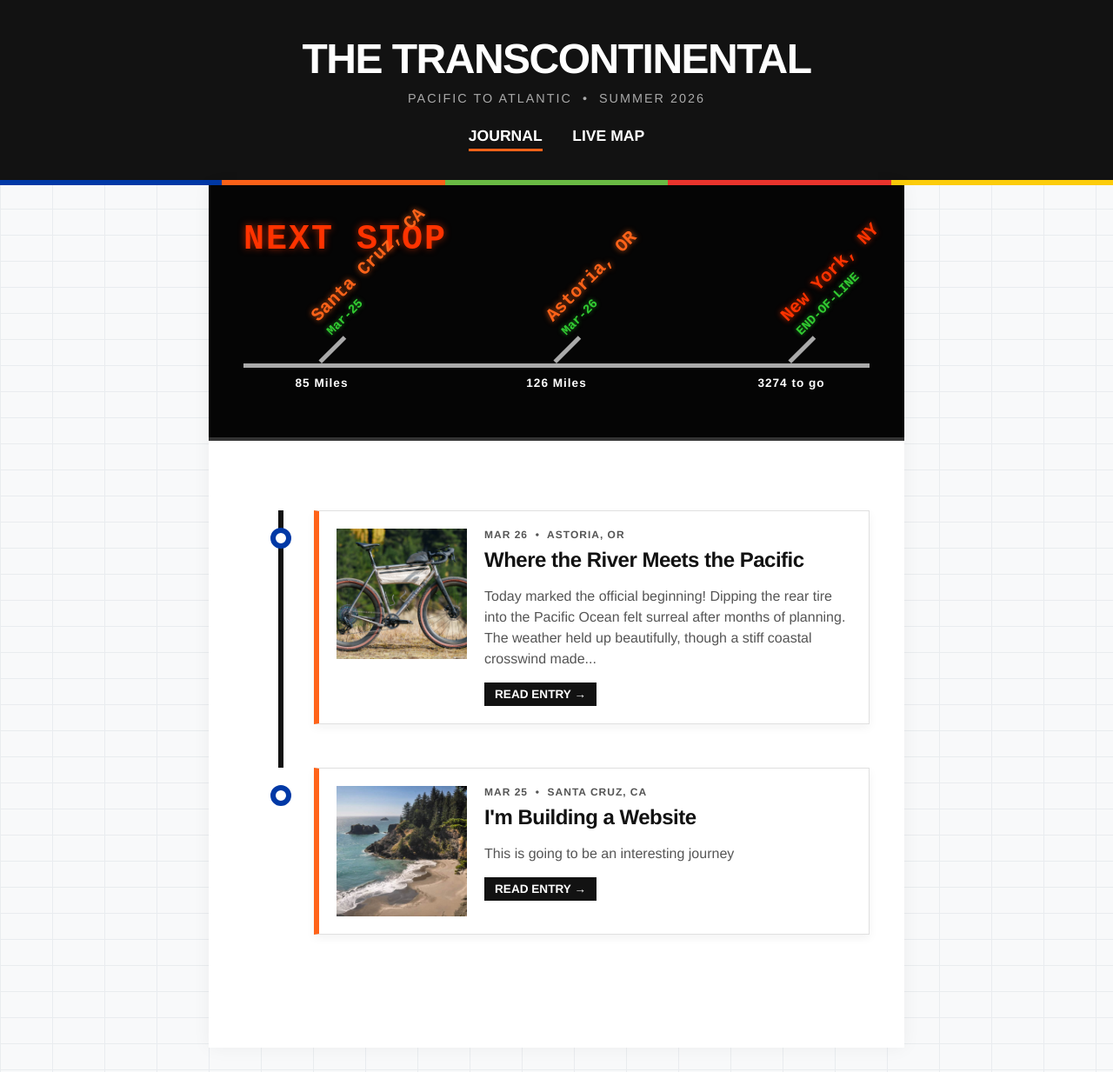
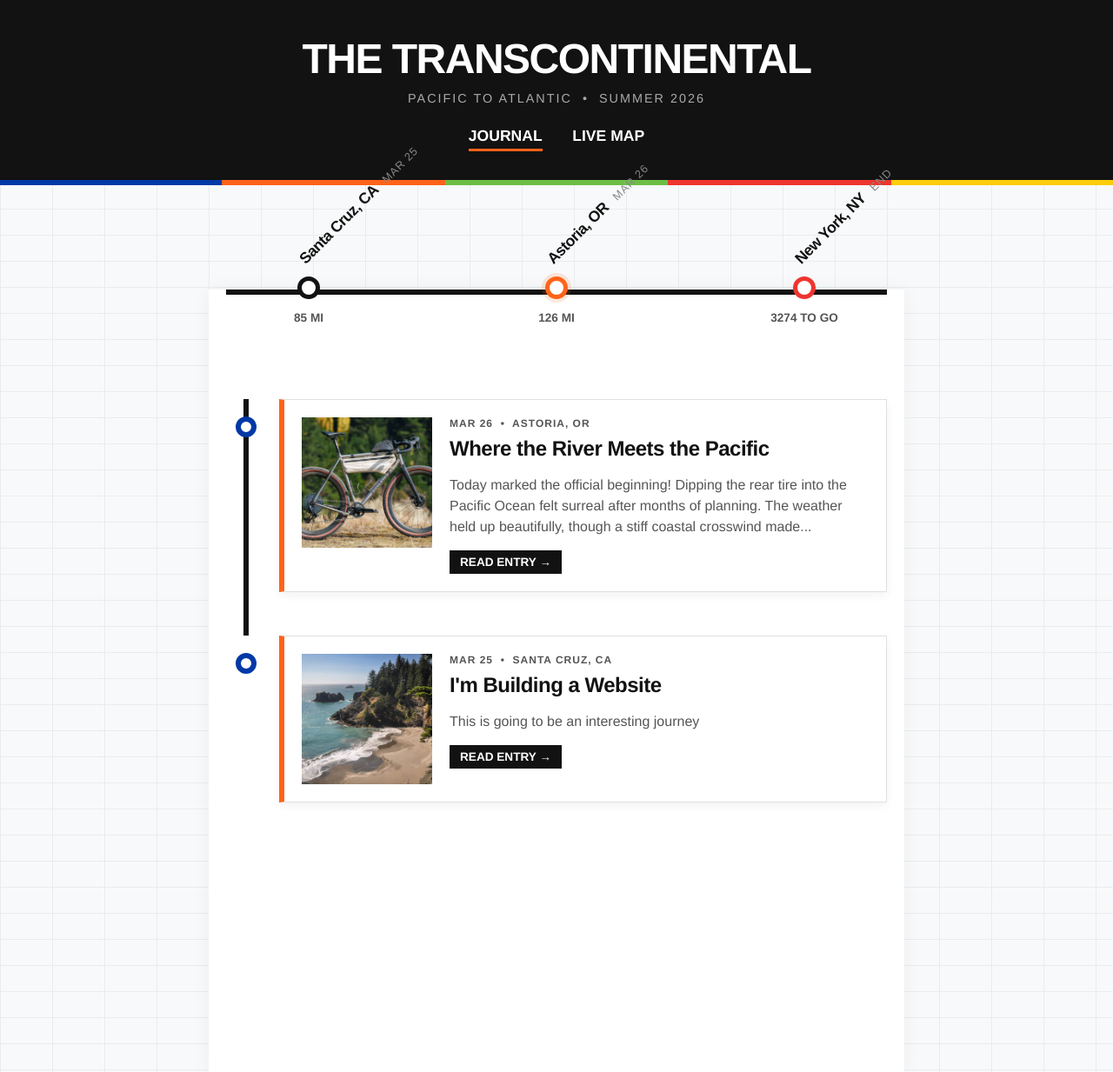
Before and after one commit to mschiller87/bike-tracker, a Jekyll site: the page built from index.html, in a window 1280 px wide. Shown: the whole page at 87% size. Built offline with Jekyll 4.4.1, drawn with Linux system fonts in a browser that asks for light colours.

Commit message:
Update index.html

```diff
--- a/index.html
+++ b/index.html
@@ -3,94 +3,90 @@ layout: default
 ---
 
 <style>
-    /* NYC LED Train Display CSS */
-    .led-dashboard {
-        background-color: #050505; /* Deep black LED background */
-        padding: 40px 20px 80px 20px;
-        overflow-x: auto; /* Allows horizontal scrolling on small phones */
-        font-family: 'Courier New', Courier, monospace; /* Gives it the digital dotted look */
-        border-bottom: 4px solid #333;
+    /* Sleek Abstract Strip Map CSS */
+    .strip-map-container {
+        max-width: 800px;
+        margin: 60px auto 80px auto;
+        padding: 0 20px;
+        font-family: 'Helvetica Neue', Helvetica, Arial, sans-serif;
     }
 
-    .led-header {
-        color: #ff3300; /* Bright LED Red */
-        font-size: 2.5rem;
-        font-weight: bold;
-        text-transform: uppercase;
-        letter-spacing: 2px;
-        margin: 0 0 120px 20px;
-        text-shadow: 0 0 8px rgba(255, 51, 0, 0.6);
-    }
-
-    .track-container {
-        position: relative;
-        min-width: 600px; /* Prevents squishing on mobile */
+    .track-line {
         display: flex;
         justify-content: space-between;
         align-items: flex-end;
-        border-bottom: 5px solid #aaa; /* The main grey track line */
+        border-bottom: 6px solid #121212; /* Bold, solid subway track */
         padding-bottom: 0;
-        margin: 0 20px;
+        position: relative;
+        margin-top: 120px; /* Leaves room for the angled text above */
     }
 
     .station-node {
         position: relative;
-        width: 25%;
         display: flex;
         flex-direction: column;
         align-items: center;
+        width: 25%;
     }
 
-    /* The diagonal branch pointing to the station */
-    .station-node::before {
-        content: '';
+    /* The Station Circles */
+    .station-dot {
         position: absolute;
-        bottom: 0px;
-        left: 50%;
-        width: 40px;
-        height: 5px;
-        background-color: #aaa;
-        transform-origin: left bottom;
-        transform: rotate(-45deg);
+        bottom: -11px; /* Centers the dot perfectly on the 6px track */
+        width: 16px;
+        height: 16px;
+        background-color: #fff;
+        border: 5px solid #121212; /* Standard past stop */
+        border-radius: 50%;
+        z-index: 2;
     }
 
-    /* The Angled LED Text */
-    .angled-text {
-        position: absolute;
-        bottom: 15px;
-        left: 50%;
-        transform-origin: left bottom;
-        transform: rotate(-45deg);
-        padding-left: 20px; /* Pushes text past the grey branch */
-        color: #FF6319; /* MTA Orange */
-        font-weight: bold;
-        font-size: 1.3rem;
-        white-space: nowrap;
-        text-shadow: 0 0 6px rgba(255, 99, 25, 0.8);
+    /* Highlight the current location with MTA Orange */
+    .station-node.current .station-dot {
+        border-color: #FF6319;
+        box-shadow: 0 0 0 4px rgba(255, 99, 25, 0.15);
     }
 
-    /* The green sub-text mimicking subway transfer routes */
-    .angled-subtext {
-        color: #32CD32; /* LED Green */
-        font-size: 0.9rem;
-        display: block;
-        margin-top: 4px;
-        text-shadow: 0 0 5px rgba(50, 205, 50, 0.6);
+    /* Highlight NYC with MTA Red */
+    .station-node.final .station-dot {
+        border-color: #EE352E;
+    }
+
+    /* The Sleek Angled Text */
+    .angled-label {
+        position: absolute;
+        bottom: 25px; /* Lifts it above the dot */
+        left: 50%;
+        transform-origin: bottom left;
+        transform: rotate(-45deg);
+        font-size: 1.1rem;
+        font-weight: bold;
+        color: #121212;
+        white-space: nowrap;
+        letter-spacing: -0.5px;
+    }
+
+    /* Subtext for dates */
+    .sub-label {
+        font-size: 0.8rem;
+        color: #888;
+        font-weight: normal;
+        margin-left: 8px;
+        text-transform: uppercase;
+        letter-spacing: 1px;
     }
 
     /* Mileage below the track */
-    .mileage-label {
+    .mileage-stats {
         position: absolute;
-        top: 15px; /* Drops it below the main grey line */
-        color: #fff;
-        font-family: 'Helvetica Neue', Helvetica, Arial, sans-serif;
+        top: 25px; /* Drops it below the main track */
         font-size: 0.85rem;
         font-weight: bold;
-        letter-spacing: 1px;
+        color: #555;
+        text-align: center;
+        width: 100%;
+        text-transform: uppercase;
     }
-
-    /* Make the final NYC stop red! */
-    .final-node .angled-text { color: #ff3300; text-shadow: 0 0 6px rgba(255, 51, 0, 0.8); }
 
     /* ... [KEEP YOUR EXISTING TIMELINE & POST-CARD CSS HERE] ... */
     .timeline-feed { max-width: 800px; margin: 0 auto; padding: 40px 20px 40px 40px; }
@@ -109,39 +105,37 @@ layout: default
     @media (max-width: 600px) { .timeline-feed { padding-left: 20px; } .timeline-stop { padding-left: 25px; border-left-width: 4px; } .timeline-stop::before { left: -11px; width: 10px; height: 10px; border-width: 4px; } .post-card { flex-direction: column; } .post-thumbnail { width: 100%; height: 200px; } }
 </style>
 
-<div class="led-dashboard">
-    <h2 class="led-header">Next Stop</h2>
-
-    <div class="track-container">
+<div class="strip-map-container">
+    <div class="track-line">
 
         {% assign recent_posts = site.posts | slice: 0, 3 | reverse %}
 
         {% for post in recent_posts %}
-        <div class="station-node">
-            <div class="angled-text">
+        <div class="station-node {% if forloop.last %}current{% endif %}">
+            <div class="angled-label">
                 {{ post.location }}
-                <span class="angled-subtext">{{ post.date | date: "%b-%d" }}</span>
+                <span class="sub-label">{{ post.date | date: "%b %d" }}</span>
             </div>
-            <div class="mileage-label">{{ post.total_miles | default: 0 }} Miles</div>
+            <div class="station-dot"></div>
+            <div class="mileage-stats">{{ post.total_miles | default: 0 }} MI</div>
         </div>
         {% endfor %}
 
-        <div class="station-node final-node">
-            <div class="angled-text">
+        <div class="station-node final">
+            <div class="angled-label">
                 New York, NY
-                <span class="angled-subtext">END-OF-LINE</span>
+                <span class="sub-label">END</span>
             </div>
+            <div class="station-dot"></div>
 
             {% assign current_total = site.posts.first.total_miles | default: 0 %}
             {% assign miles_to_go = 3400 | minus: current_total %}
 
-            <div class="mileage-label">{{ miles_to_go }} to go</div>
+            <div class="mileage-stats">{{ miles_to_go }} TO GO</div>
         </div>
 
     </div>
 </div>
-
-<main class="timeline-feed">
 
 <main class="timeline-feed">
     {% for post in site.posts %}
```
